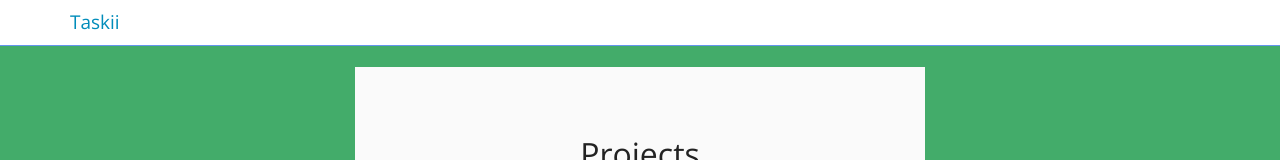
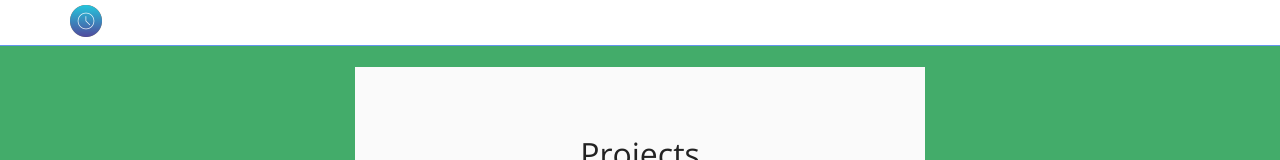
Before and after one commit to chihebnabil/AngularJS-Kanban-Applicaton, a browser extension: page dashboard.html in a window 1280 px wide. Shown: the top 160 px of the page. Drawn offline with nearby package versions, Linux system fonts and the light colour scheme.

Commit message:
add logo

```diff
--- a/dashboard.html
+++ b/dashboard.html
@@ -11,7 +11,7 @@
 
     <nav class="navbar ">
         <div class="container">
-            <div class="navbar-header"><a class="navbar-brand navbar-link" href="#">Taskii
+            <div class="navbar-header"><a class="navbar-brand navbar-link" href="#"><img class="logo"  style="max-width:100px; margin-top: -7px;" src="/icon.png" alt="">
                     <small ng-if="navbar">| {{label}}</small>
 </a>
                 <button class="navbar-toggle collapsed" data-toggle="collapse" data-target="#navcol-1"><span class="sr-only">Toggle navigation</span><span class="icon-bar"></span><span class="icon-bar"></span><span class="icon-bar"></span></button>
```
Also changed, not shown: index.html (+1 -1 lines).
